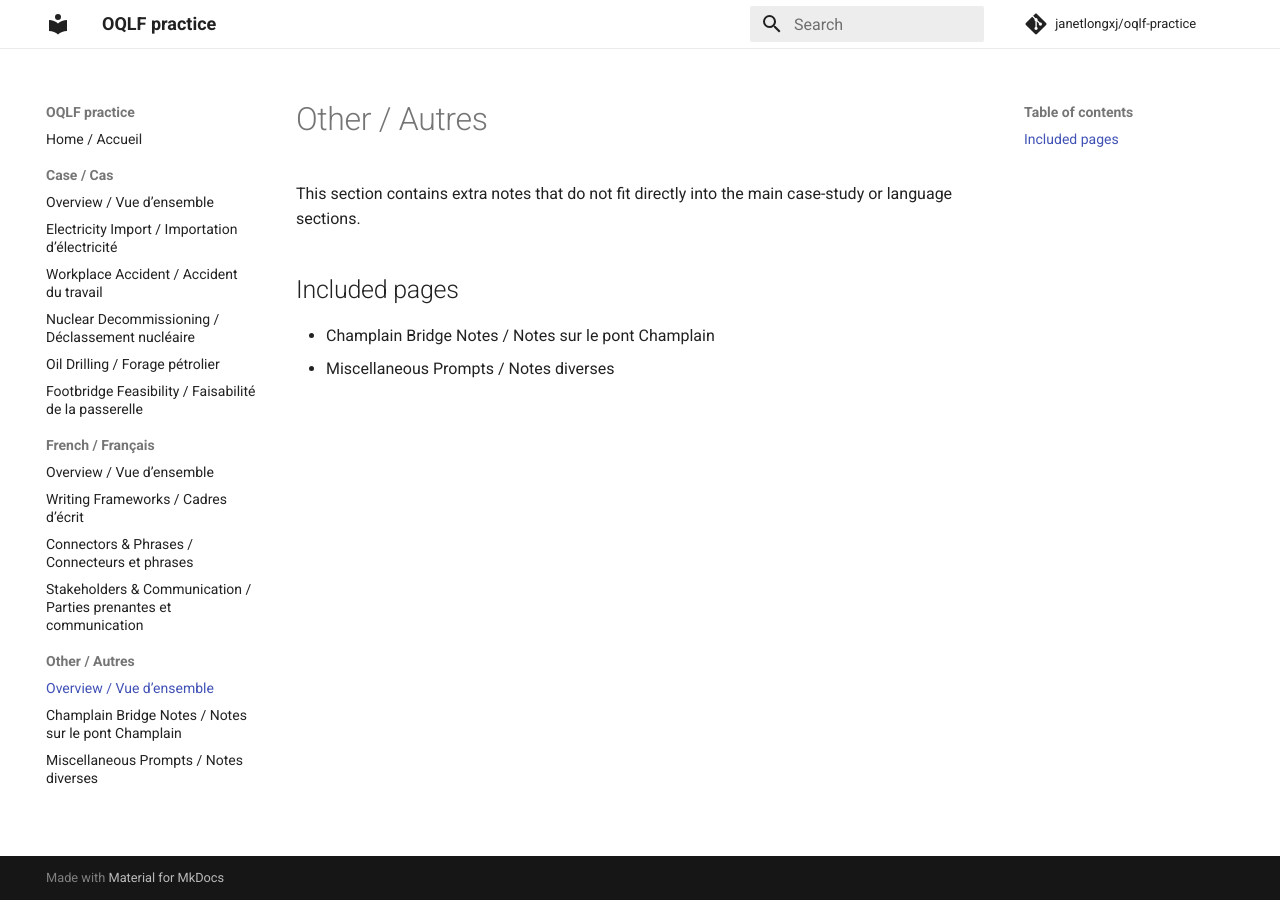
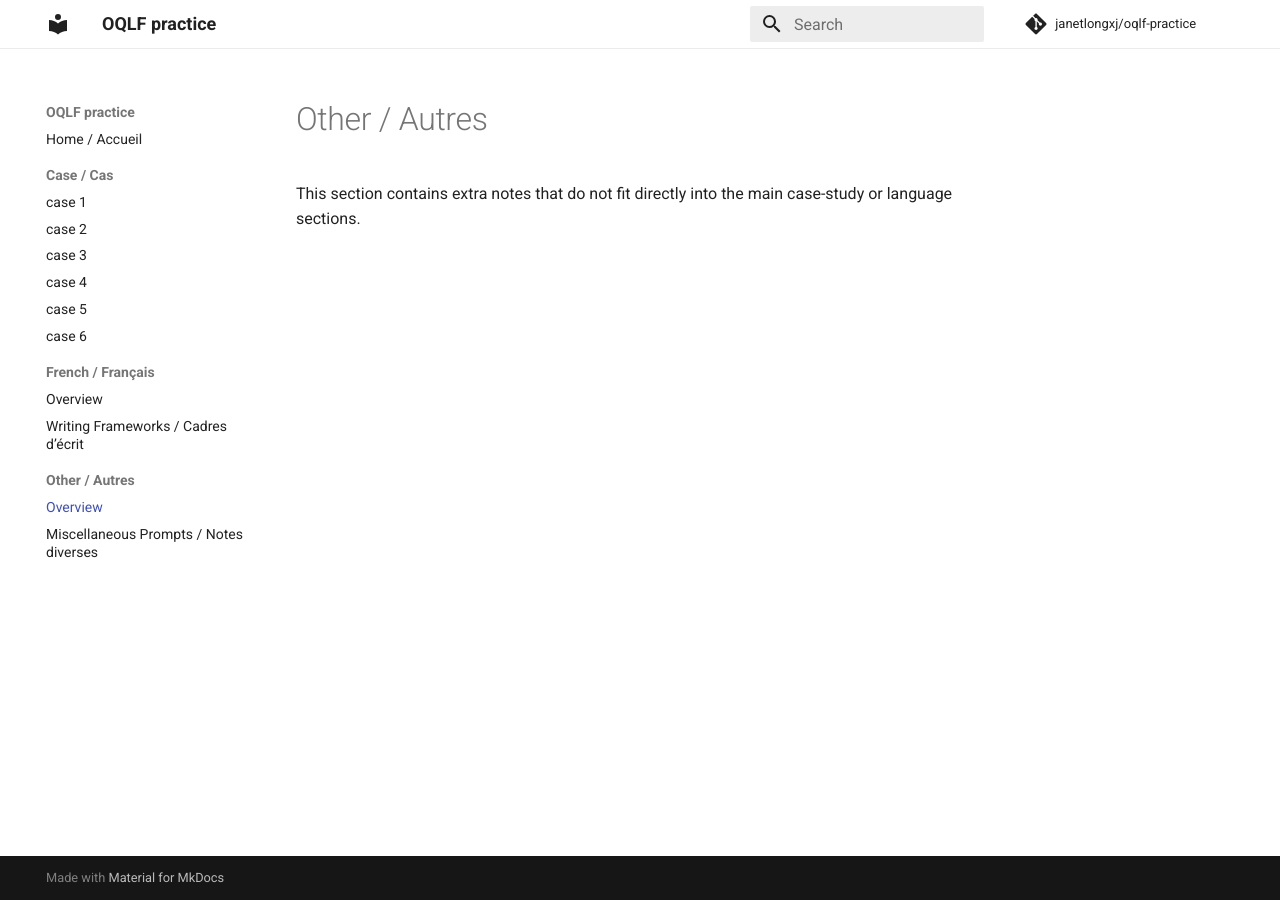
Before and after one commit to janetlongxj/oqlf-practice, an MkDocs documentation site: the page built from docs/other/index.md, in a window 1280 px wide. Built offline with MkDocs 1.6.1 and Material for MkDocs 9.7.7, drawn with Linux system fonts in a browser that asks for light colours; comment, search, counter and statistics services are not loaded.

Commit message:
Add files via upload

```diff
--- a/docs/other/index.md
+++ b/docs/other/index.md
@@ -1,8 +1,3 @@
 # Other / Autres
 
 This section contains extra notes that do not fit directly into the main case-study or language sections.
-
-## Included pages
-
-- Champlain Bridge Notes / Notes sur le pont Champlain
-- Miscellaneous Prompts / Notes diverses
--- a/mkdocs.yml
+++ b/mkdocs.yml
@@ -41,18 +41,15 @@ extra_css:
 nav:
   - Home / Accueil: index.md
   - Case / Cas:
-      - Overview / Vue d’ensemble: case/index.md
-      - Electricity Import / Importation d’électricité: case/electricity-import.md
-      - Workplace Accident / Accident du travail: case/workplace-accident.md
-      - Nuclear Decommissioning / Déclassement nucléaire: case/nuclear-decommissioning.md
-      - Oil Drilling / Forage pétrolier: case/oil-drilling.md
-      - Footbridge Feasibility / Faisabilité de la passerelle: case/footbridge-feasibility.md
+      - case 1: case/electricity-import.md
+      - case 2: case/workplace-accident.md
+      - case 3: case/nuclear-decommissioning.md
+      - case 4: case/oil-drilling.md
+      - case 5: case/footbridge-feasibility.md
+      - case 6: case/champlain-bridge.md
   - French / Français:
-      - Overview / Vue d’ensemble: french/index.md
+      - Overview: french/index.md
       - Writing Frameworks / Cadres d’écrit: french/writing-frameworks.md
-      - Connectors & Phrases / Connecteurs et phrases: french/connectors-and-phrases.md
-      - Stakeholders & Communication / Parties prenantes et communication: french/stakeholders-and-communication.md
   - Other / Autres:
-      - Overview / Vue d’ensemble: other/index.md
-      - Champlain Bridge Notes / Notes sur le pont Champlain: other/champlain-bridge.md
+      - Overview: other/index.md
       - Miscellaneous Prompts / Notes diverses: other/misc-notes.md
```
